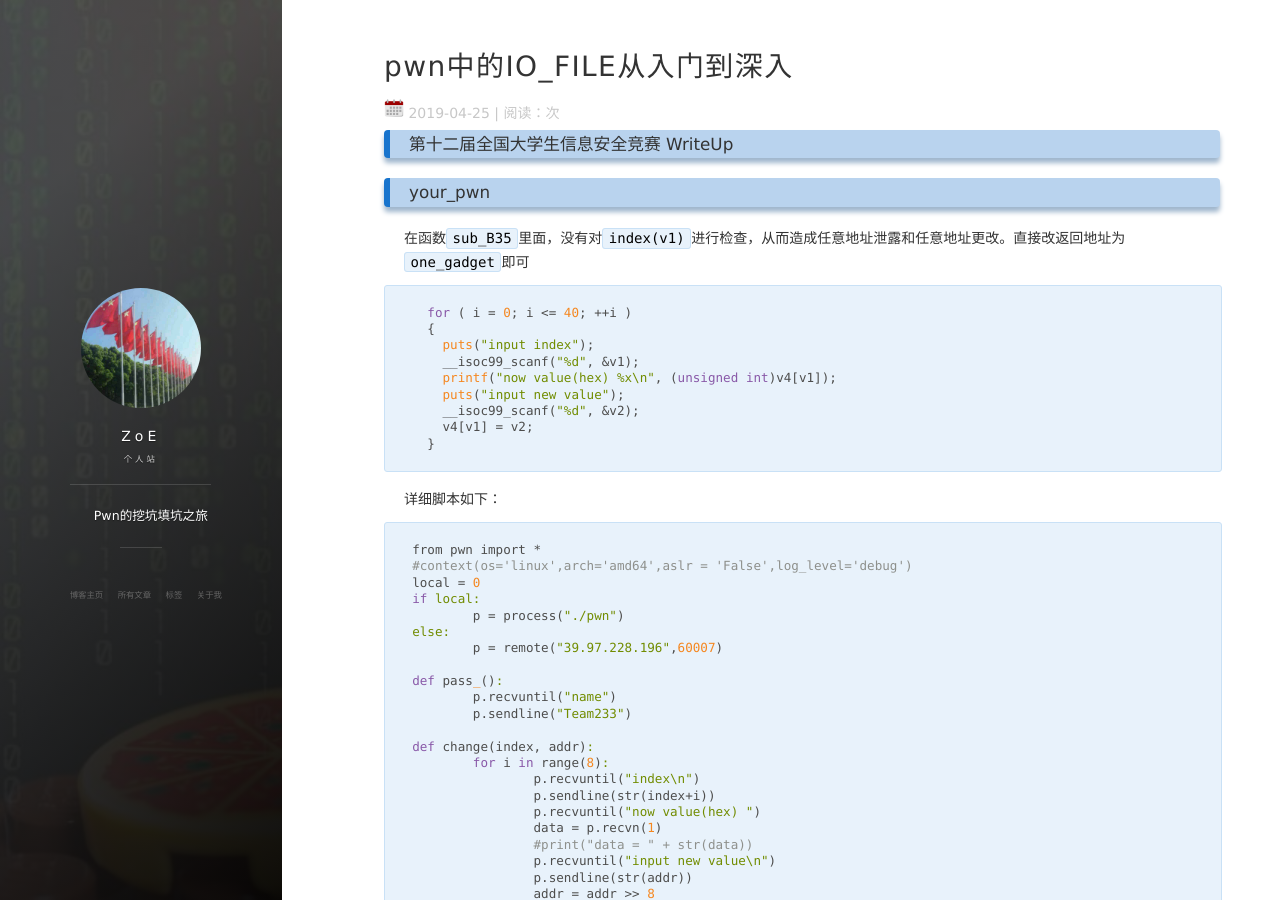
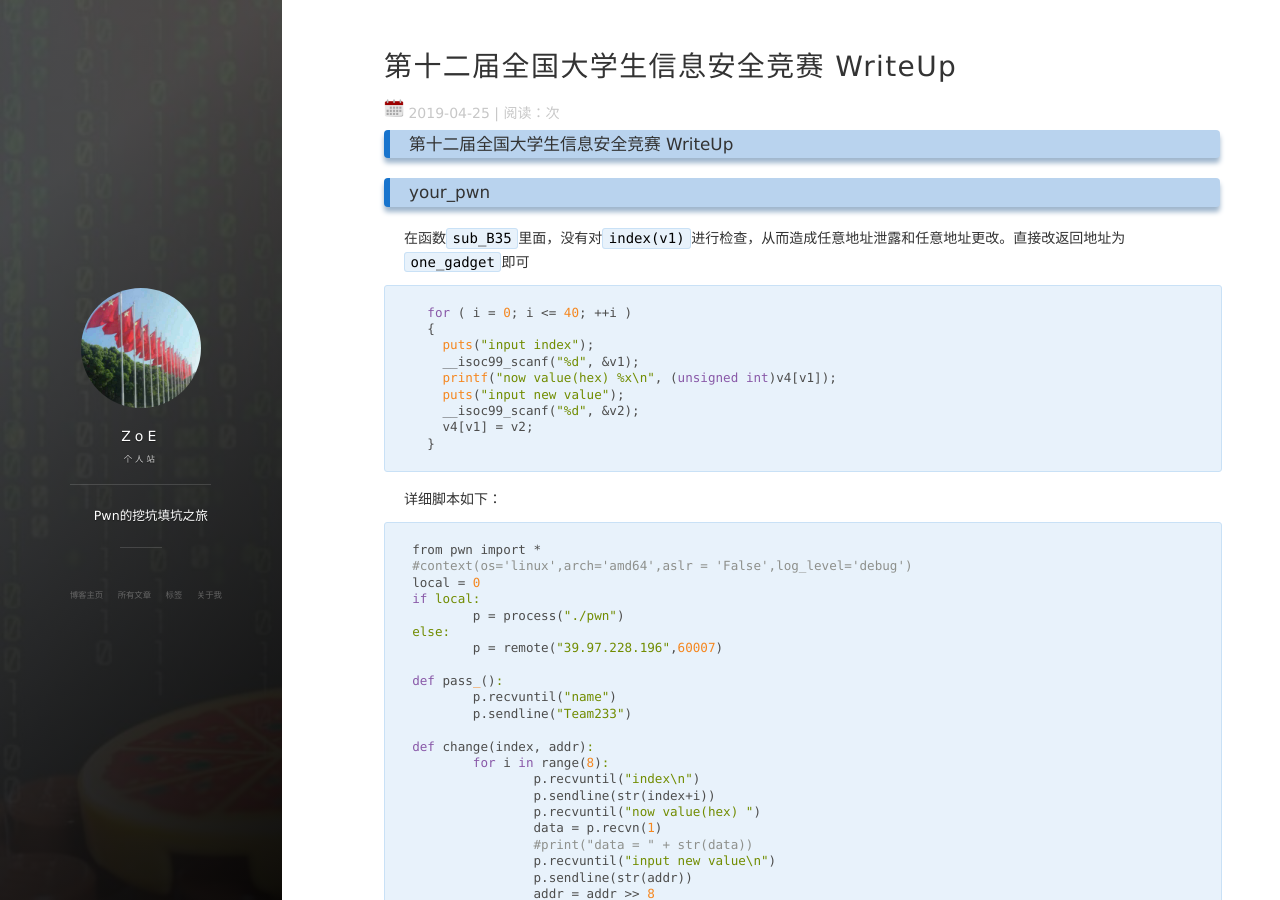
Before and after one commit to ZoEplA/ZoEplA.github.io, a Jekyll site: the page built from _posts/2019-04-25-第十二届全国大学生信息安全竞赛 WriteUp.md, in a window 1280 px wide and 900 px high. Built offline with Jekyll 4.4.1, drawn with Linux system fonts in a browser that asks for light colours; nearby versions of some CDN libraries; comment, search, counter and statistics services are not loaded.

Commit message:
csicn2019 wp debug

```diff
--- a/_posts/2019-04-25-第十二届全国大学生信息安全竞赛 WriteUp.md
+++ b/_posts/2019-04-25-第十二届全国大学生信息安全竞赛 WriteUp.md
@@ -1,6 +1,6 @@
 ---
 layout: post
-title: "pwn中的IO_FILE从入门到深入"
+title: "第十二届全国大学生信息安全竞赛 WriteUp"
 date: 2019-04-25
 categories: jekyll update
 ---
```
